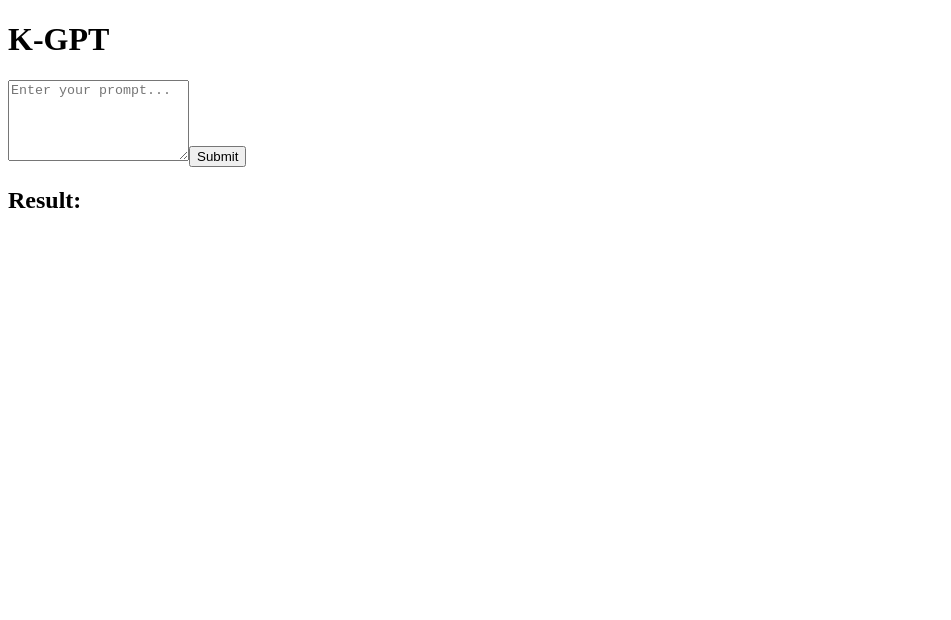
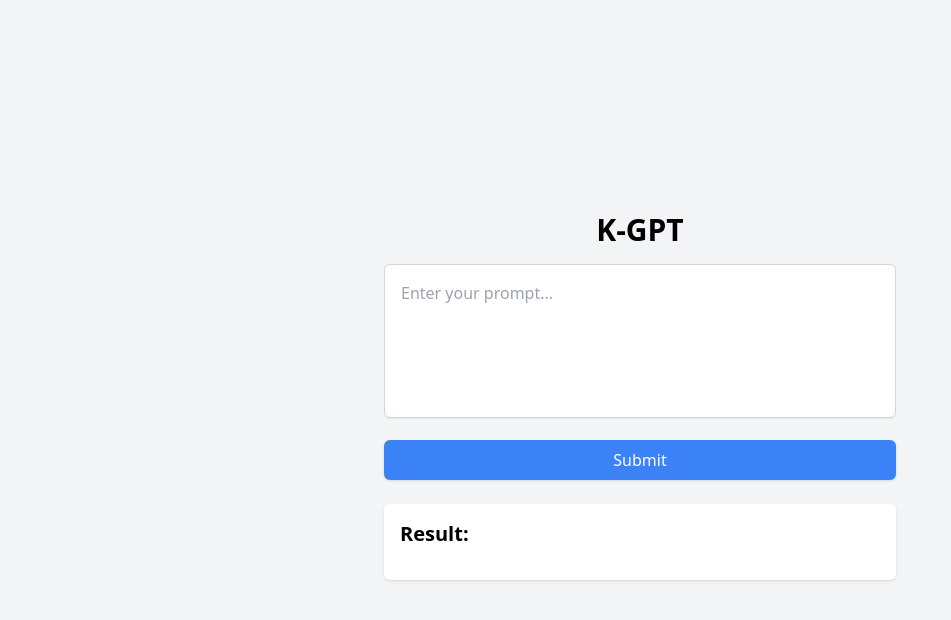
Before and after one commit to sdornel/integrate-llm, a Next.js app: page / in a window 1280 px wide. Shown: the top 620 px of the page, without its empty margins (0-951 px from the left). Built offline with nearby package versions, Linux system fonts and the light colour scheme.

Commit message:
put tailwind back

```diff
--- a/src/app/App.tsx
+++ b/src/app/App.tsx
@@ -38,11 +38,11 @@ export default function Home() {
           Submit
         </button>
       </form>
-      <div className="mt-6 w-full max-w-lg">
+      <div className="mt-6 w-full max-w-lg bg-white p-4 rounded-md shadow mb-2">
         <h2 className="text-xl font-semibold mb-4">Result:</h2>
         {result.map((res, key) => {
           return (
-            <p key={key} className="bg-white p-4 rounded-md shadow mb-2">{res}</p>
+            <p key={key}>{res}</p>
           )
         })}
       </div>
--- a/src/app/globals.css
+++ b/src/app/globals.css
@@ -1,8 +1,8 @@
-/* @tailwind base;
+@tailwind base;
 @tailwind components;
 @tailwind utilities;
 
-:root {
+/* :root {
   --background: #ffffff;
   --foreground: #171717;
 }
```
